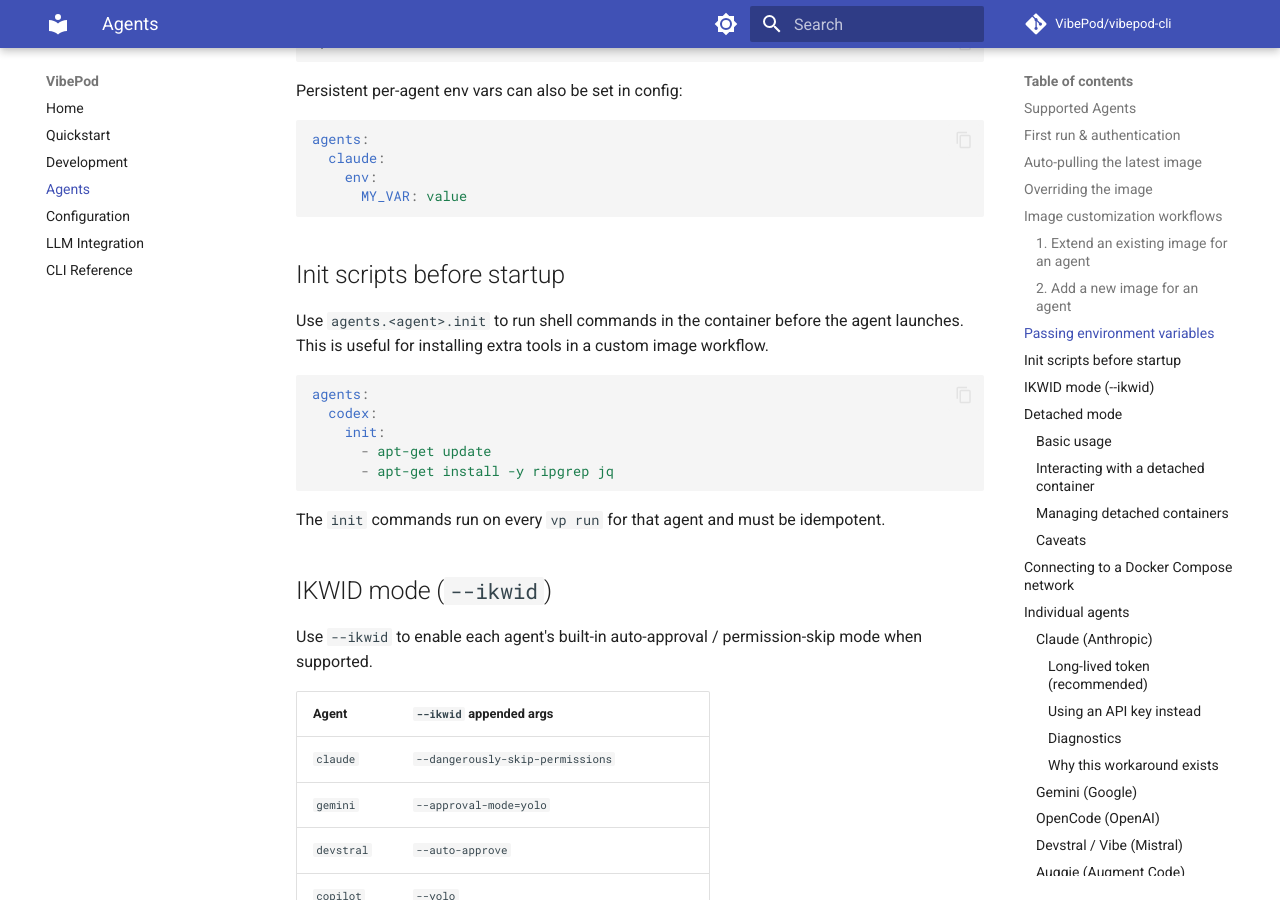
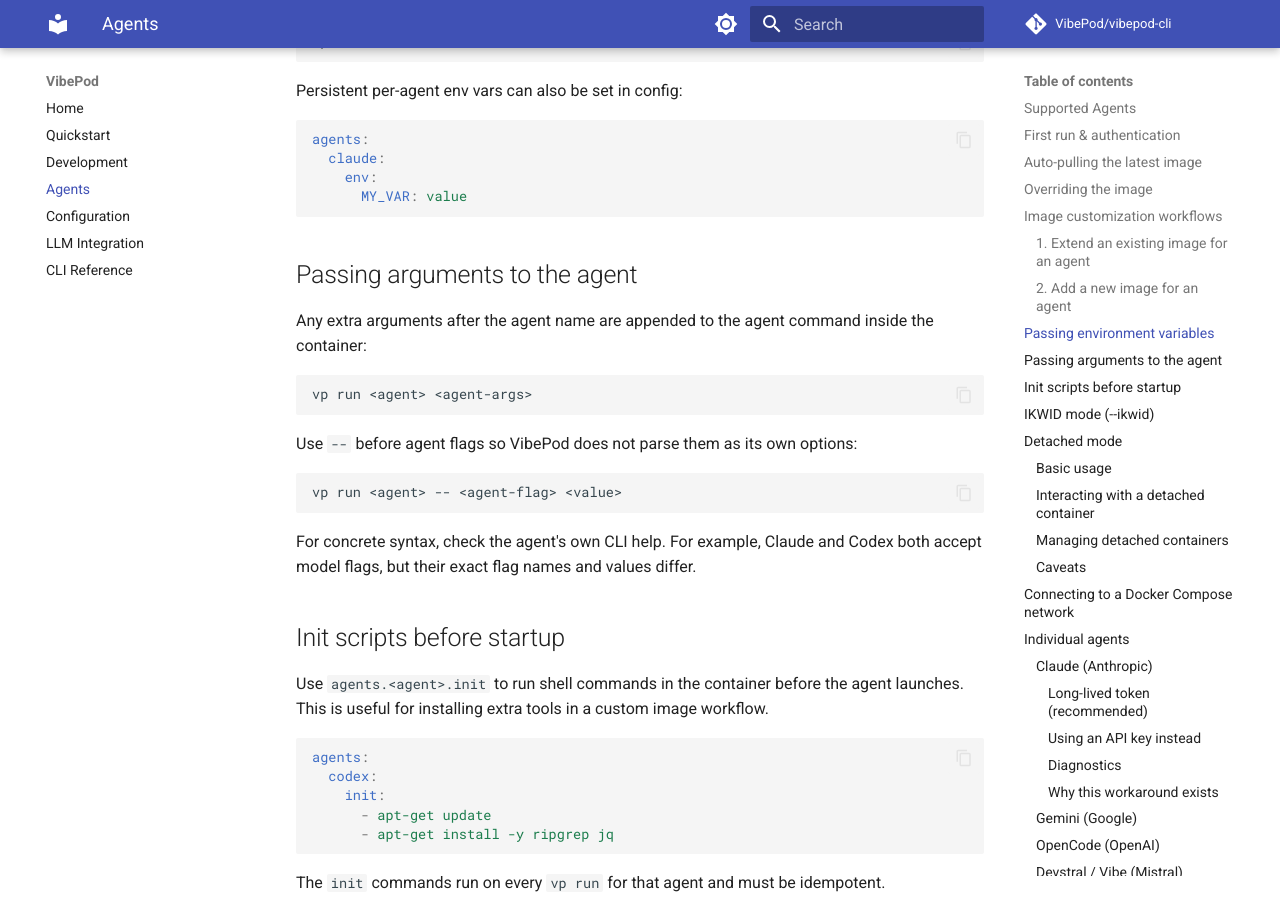
Before and after one commit to VibePod/vibepod-cli, an MkDocs documentation site: the page built from docs/agents/index.md, in a window 1280 px wide and 900 px high, scrolled down 3381 px. Built offline with MkDocs 1.6.1 and Material for MkDocs 9.7.7, drawn with Linux system fonts in a browser that asks for light colours; comment, search, counter and statistics services are not loaded.

Commit message:
Document and test forwarding of agent-specific startup args

````diff
--- a/docs/agents/index.md
+++ b/docs/agents/index.md
@@ -152,6 +152,23 @@
     env:
       MY_VAR: value
 ```
+
+## Passing arguments to the agent
+
+Any extra arguments after the agent name are appended to the agent command inside the container:
+
+```bash
+vp run <agent> <agent-args>
+```
+
+Use `--` before agent flags so VibePod does not parse them as its own options:
+
+```bash
+vp run <agent> -- <agent-flag> <value>
+```
+
+For concrete syntax, check the agent's own CLI help. For example, Claude and
+Codex both accept model flags, but their exact flag names and values differ.
 
 ## Init scripts before startup
 
````
Also changed, not shown: README.md (+7 -0 lines), docs/quickstart.md (+14 -0 lines), 3 other files.
